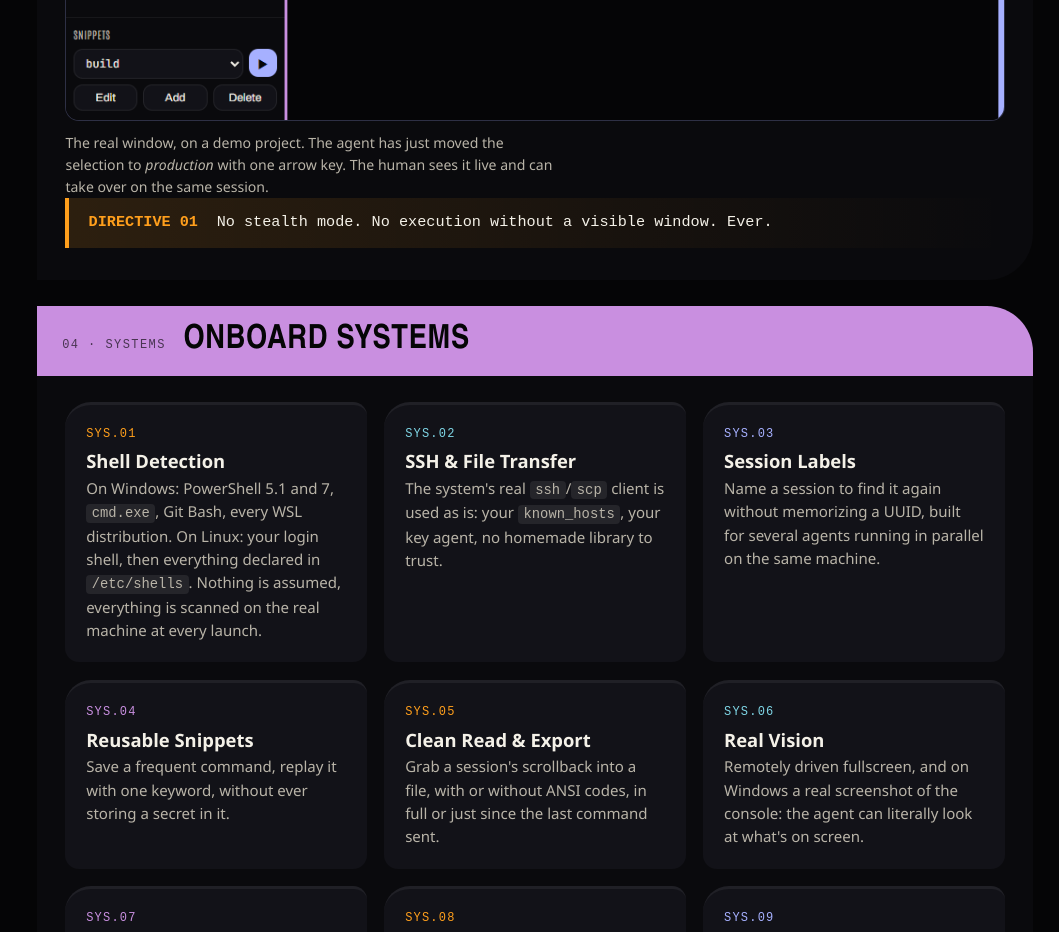
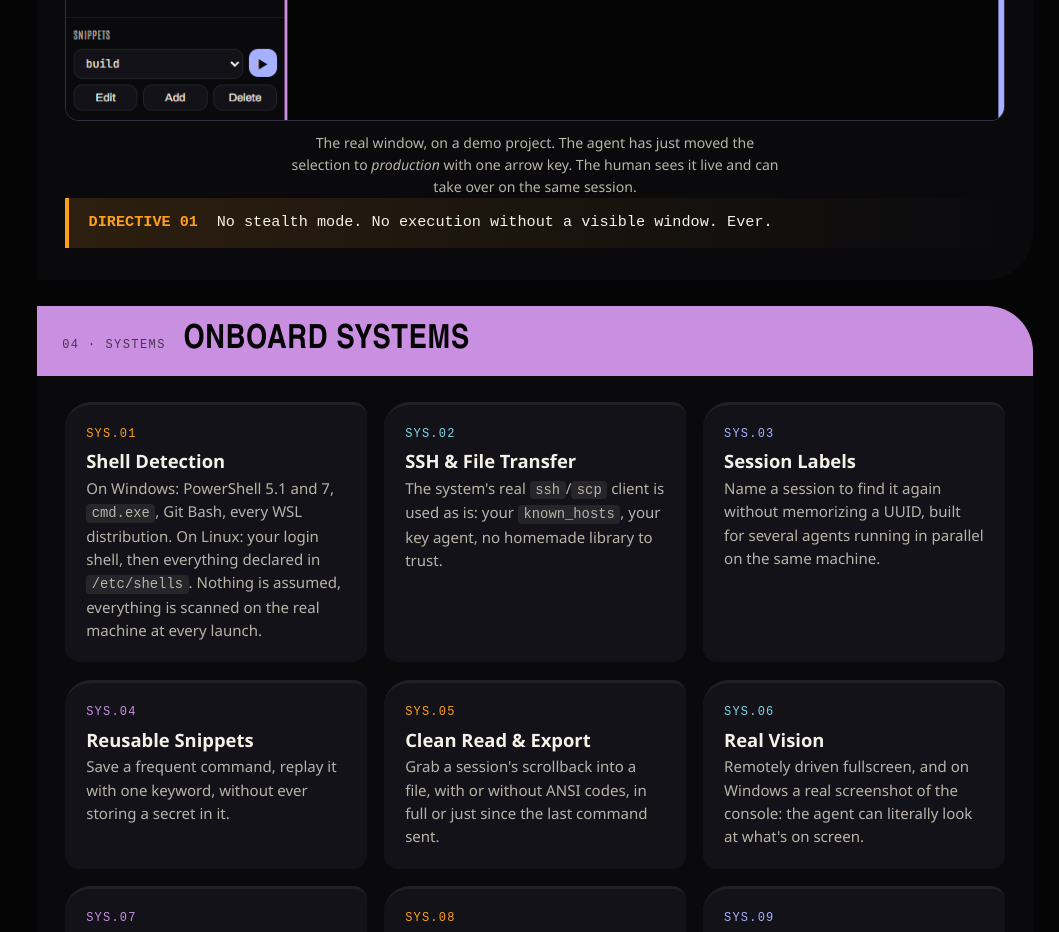
Before and after one commit to bzhzion/beammeup, a plain HTML site: page site/index.html in a window 1280 px wide. Shown: the part 1780-2712 px from the top of the page, without its empty margins (221-1280 px from the left). Drawn offline with Linux system fonts and the light colour scheme; a web font is replaced by a local one.

Commit message:
site: capture et légende centrées

```diff
--- a/site/styles.css
+++ b/site/styles.css
@@ -832,13 +832,15 @@ button:focus-visible,
   width: 100%;
   max-width: 1000px;
   height: auto;
+  margin: 0 auto;
   border-radius: var(--radius-sm);
   border: 1px solid rgba(166, 176, 255, 0.25);
   background: var(--black);
 }
 
 .shot figcaption {
-  margin-top: 0.7rem;
+  margin: 0.7rem auto 0;
+  text-align: center;
   max-width: 62ch;
   color: var(--text-dim);
   font-size: 0.88rem;
```
Also changed, not shown: CHANGELOG.md.
